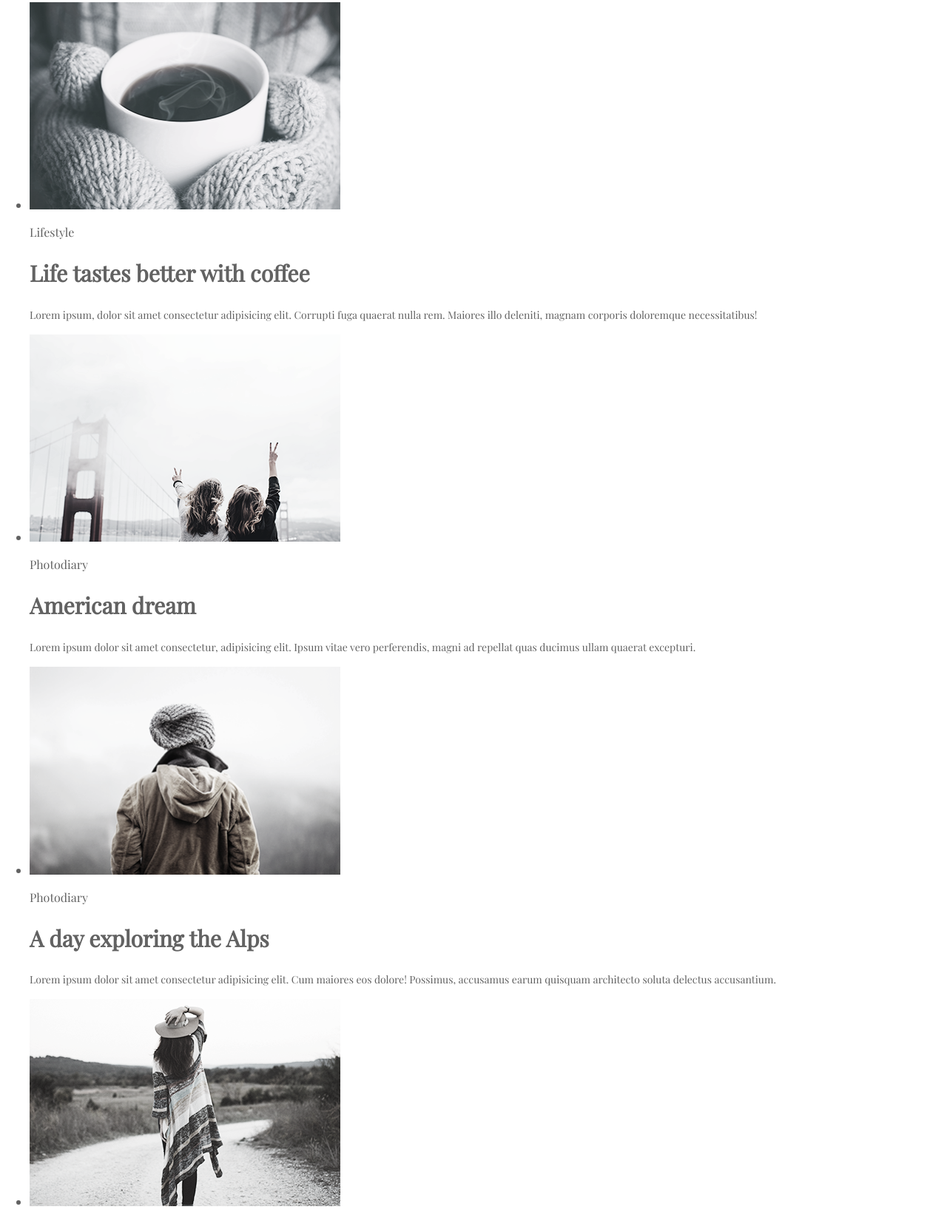
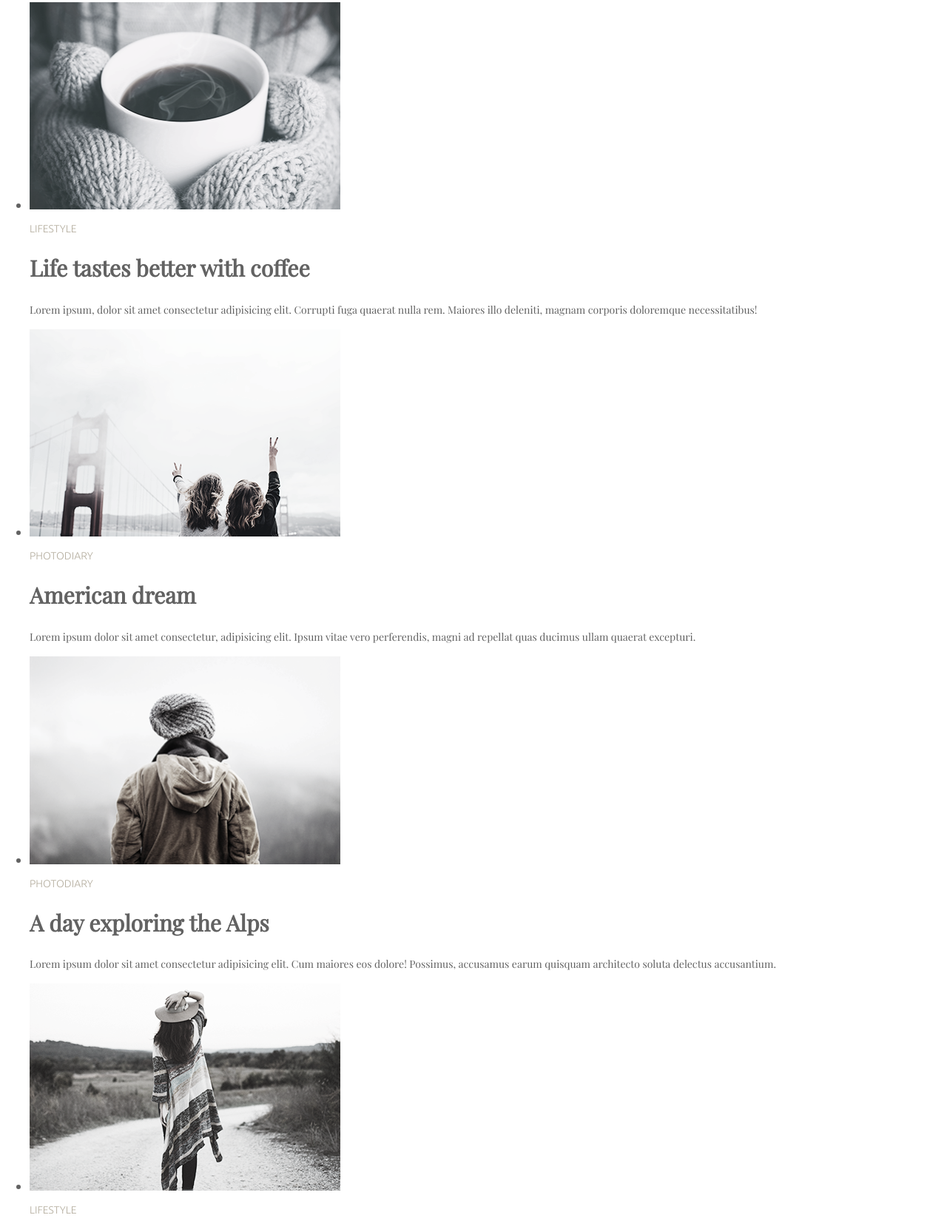
Before and after one commit to 5hevhuk/goit-markup-hw-03, a plain HTML site: page index.html in a window 1280 px wide. Shown: the part 564-2210 px from the top of the page at 74% size. Drawn offline with nearby package versions, Linux system fonts and the light colour scheme.

Commit message:
Added finaly changes

```diff
--- a/index.html
+++ b/index.html
@@ -53,7 +53,7 @@
                 </li>
                 <li>
                     <img src="./images/image-2.png" alt="cup of coffee" width="420">
-                    <p class="preheader">
+                    <p class="preheader-item">
                         Lifestyle
                     </p>
                     <h2 class="title-item">
@@ -65,7 +65,7 @@
                 </li>
                 <li>
                     <img src="./images/image-3.png" alt="girls near bridg" width="420">
-                    <p class="preheader">
+                    <p class="preheader-item">
                         Photodiary
                     </p>
                     <h2 class="title-item">
@@ -77,7 +77,7 @@
                 </li>
                 <li>
                     <img src="./images/image-4.png" alt="lonely person" width="420">
-                    <p class="preheader">
+                    <p class="preheader-item">
                         Photodiary
                     </p>
                     <h2 class="title-item">
@@ -89,7 +89,7 @@
                 </li>
                 <li>
                     <img src="./images/image-5.png" alt="lonely girl" width="420">
-                    <p class="preheader">
+                    <p class="preheader-item">
                         Lifestyle
                     </p>
                     <h2 class="title-item">
@@ -101,7 +101,7 @@
                 </li>
                 <li>
                     <img src="./images/image-6.png" alt="road" width="420">
-                    <p class="preheader">
+                    <p class="preheader-item">
                         Lifestyle
                     </p>
                     <h2 class="title-item">
```
